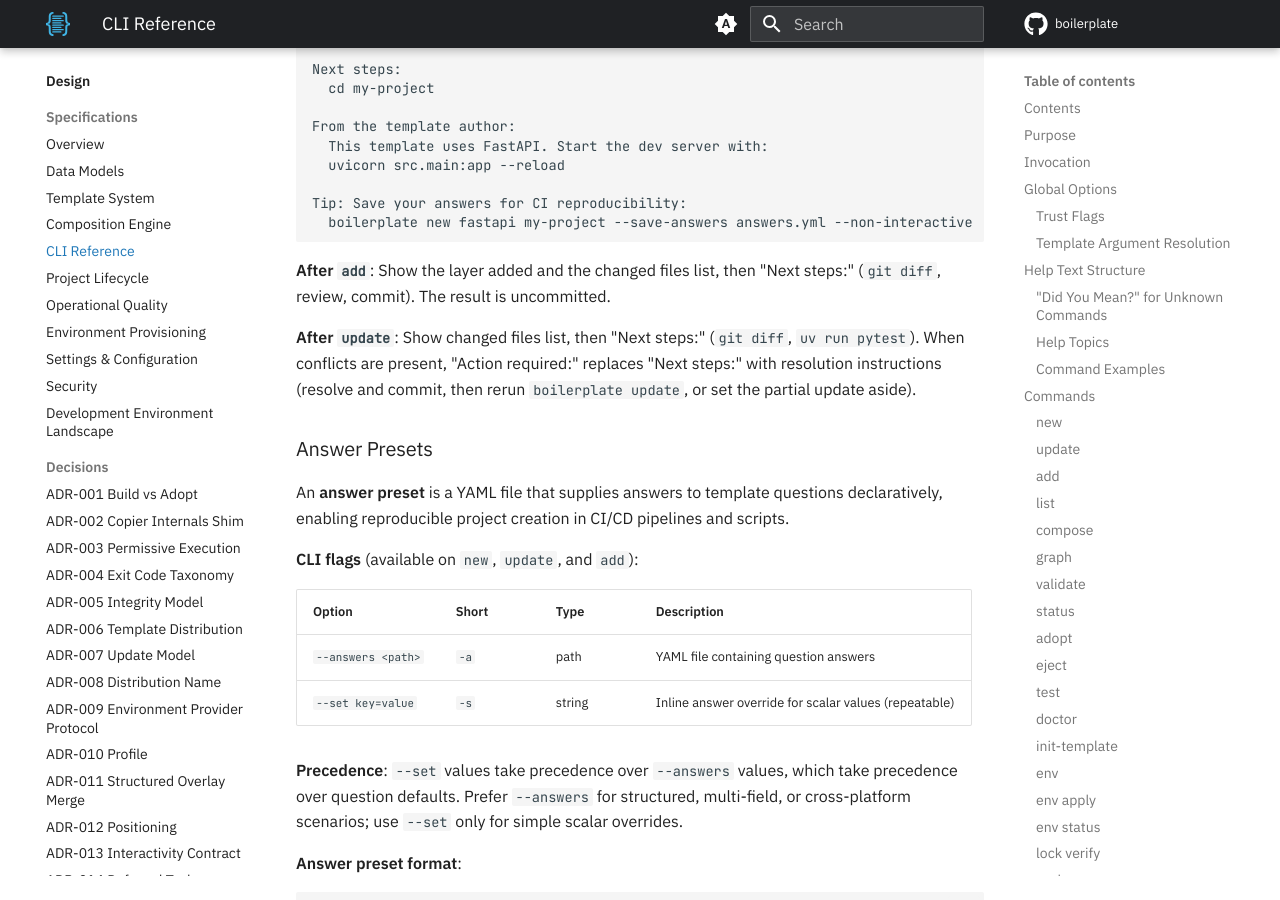
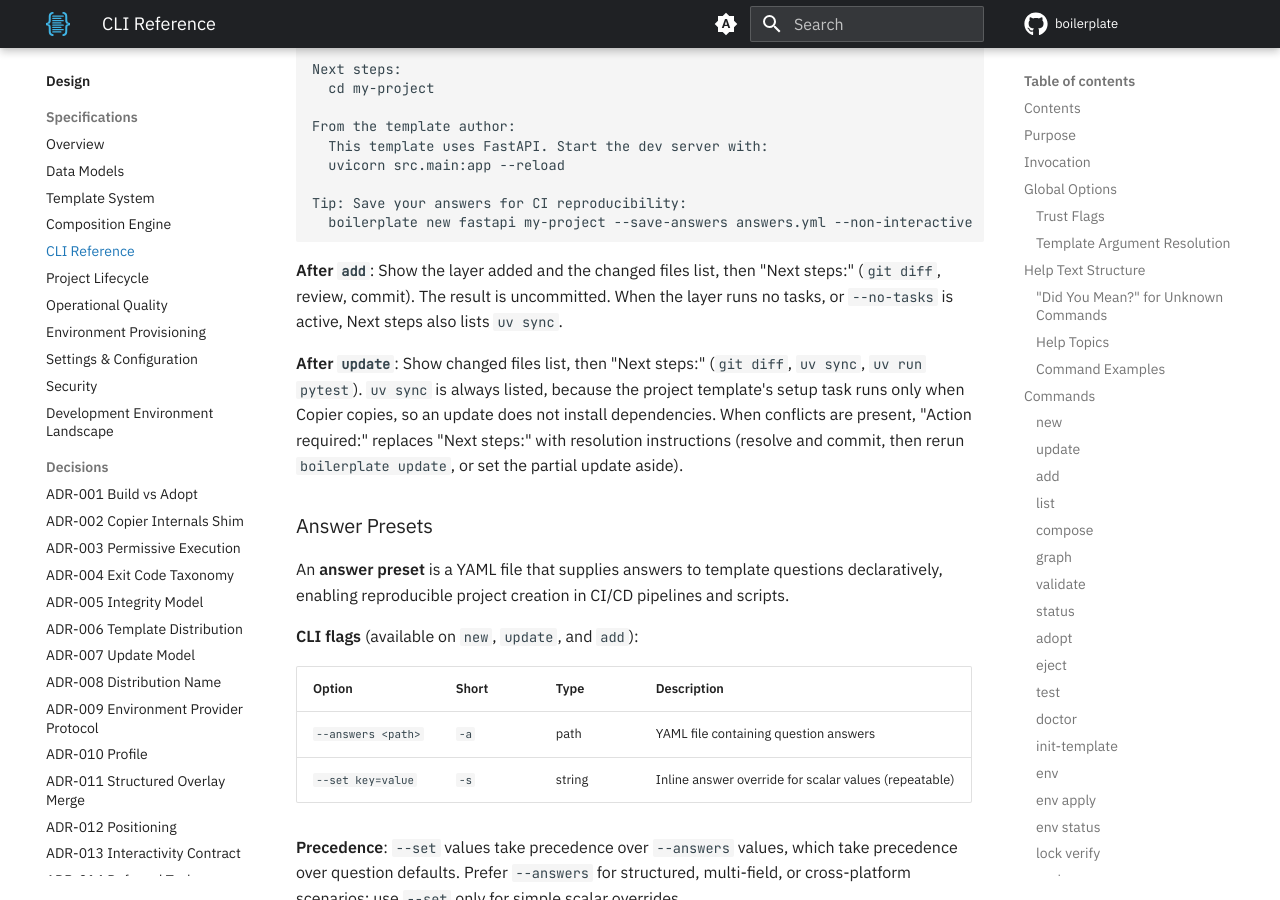
Before and after one commit to TheRealBillSiegler/boilerplate, an MkDocs documentation site: the page built from docs/design/05-cli-reference.md, in a window 1280 px wide and 900 px high, scrolled down 38361 px. Built offline with MkDocs 1.6.1 and Material for MkDocs 9.7.7, drawn with Linux system fonts in a browser that asks for light colours; comment, search, counter and statistics services are not loaded; the version menu is left out.

Commit message:
docs(design): list uv sync in the next steps after update and add
Co-Authored-By: Claude Sonnet 5.5 <noreply@anthropic.com>

````diff
--- a/docs/design/05-cli-reference.md
+++ b/docs/design/05-cli-reference.md
@@ -1069,9 +1069,9 @@ Tip: Save your answers for CI reproducibility:
   boilerplate new fastapi my-project --save-answers answers.yml --non-interactive
 ```
 
-**After `add`**: Show the layer added and the changed files list, then "Next steps:" (`git diff`, review, commit). The result is uncommitted.
+**After `add`**: Show the layer added and the changed files list, then "Next steps:" (`git diff`, review, commit). The result is uncommitted. When the layer runs no tasks, or `--no-tasks` is active, Next steps also lists `uv sync`.
 
-**After `update`**: Show changed files list, then "Next steps:" (`git diff`, `uv run pytest`). When conflicts are present, "Action required:" replaces "Next steps:" with resolution instructions (resolve and commit, then rerun `boilerplate update`, or set the partial update aside).
+**After `update`**: Show changed files list, then "Next steps:" (`git diff`, `uv sync`, `uv run pytest`). `uv sync` is always listed, because the project template's setup task runs only when Copier copies, so an update does not install dependencies. When conflicts are present, "Action required:" replaces "Next steps:" with resolution instructions (resolve and commit, then rerun `boilerplate update`, or set the partial update aside).
 
 ### Answer Presets
 
````
